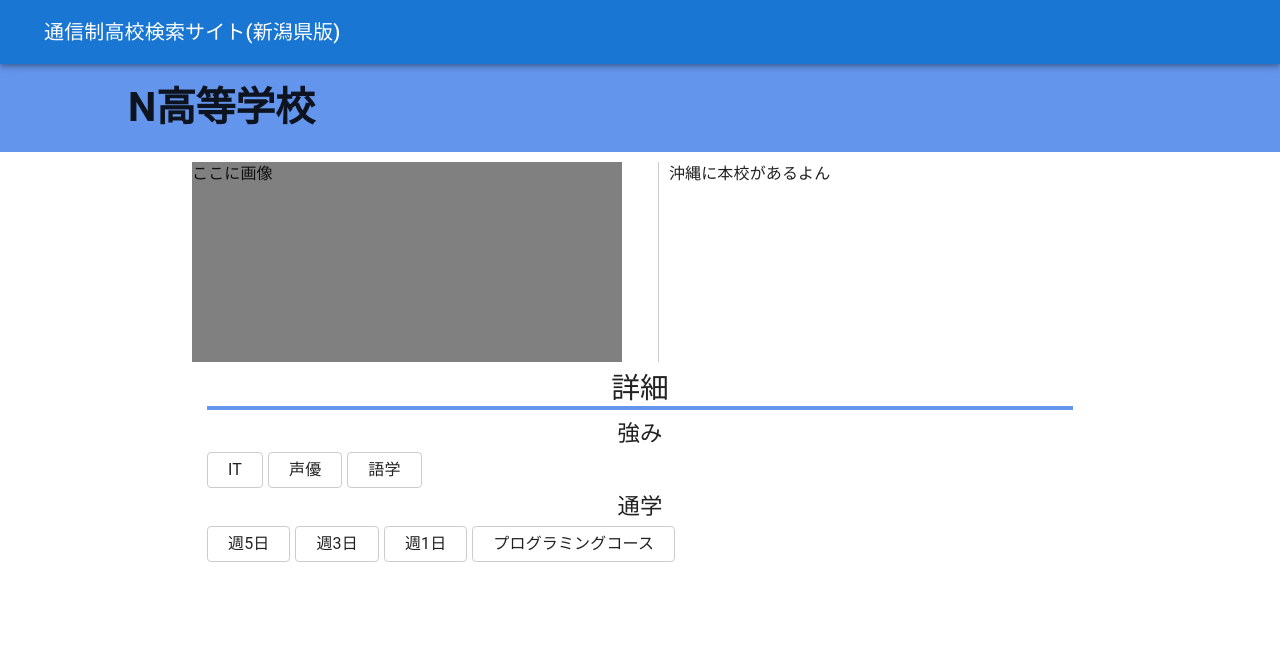
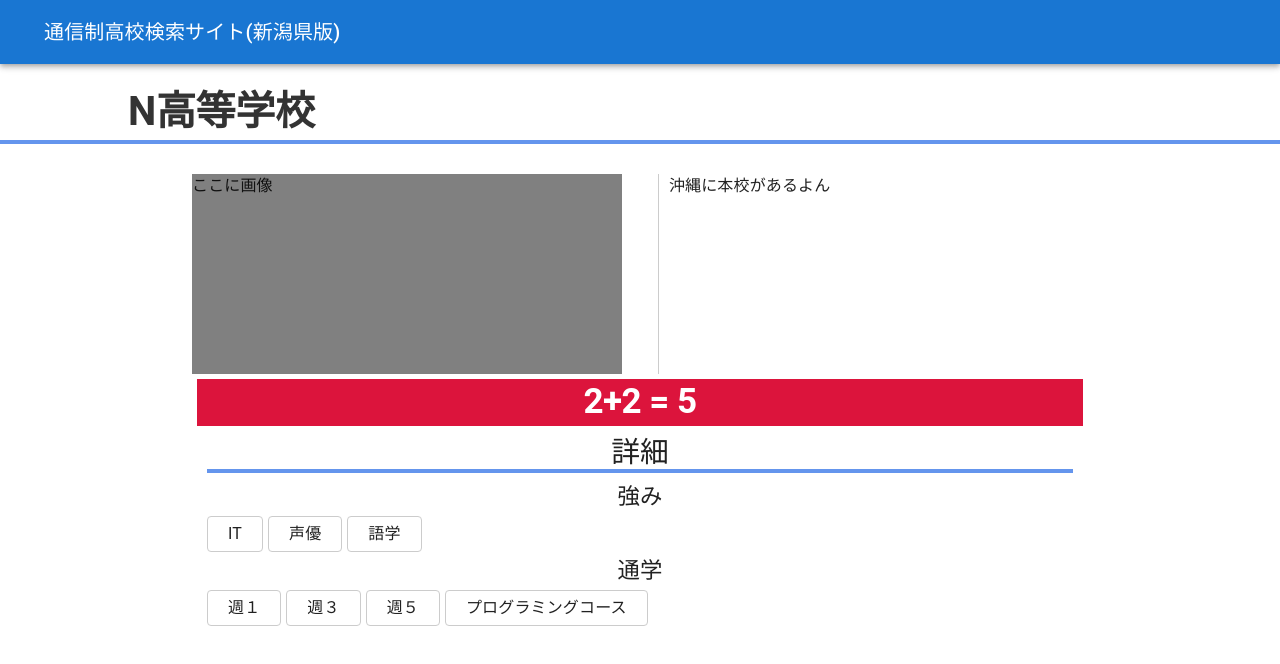
Before and after one commit to Sug1re/correspondence-app, a Next.js app: page /schoolsIntroduction in a window 1280 px wide. Shown: the top 664 px of the page. Built offline with nearby package versions, Linux system fonts and the light colour scheme.

Commit message:
一部コンポーネント化したのでコミット

```diff
--- a/app/schoolsIntroduction/page.tsx
+++ b/app/schoolsIntroduction/page.tsx
@@ -1,20 +1,31 @@
 import React from "react";
-import { Box, Typography } from "@mui/material";
+import { Box, ThemeProvider, Typography } from "@mui/material";
 import * as Component from "@/components/component";
+import InfoItem from "@/components/component/InfoItem";
 
 // // Nissy がここに学校の詳細ページをコーディング
 export default function schoolsIntroductionPage() {
   return (
     <>
+
       <Component.Header />
 
-      <Box sx={{ p: "20px 10%", bgcolor: "cornflowerblue" }}>
+      <Box sx={{ p: "20px 0", color: "#333"}}>
         {/* 見出し */}
-        <Typography variant="h2" sx={{ fontWeight: 600, fontSize: "2.5rem" }}>
+        <Typography variant="h2" sx={{
+          fontWeight: 600,
+          fontSize: "2.5rem",
+          display: "block",
+          borderBottom: "solid 4px #6495ed",
+          padding: "4px 10%",
+        }}>
           N高等学校
         </Typography>
       </Box>
-      <Box sx={{ p: 0, width: "70%", m: "10px auto" }}>
+      <Box sx={{
+        p: 0, width: "70%",
+        m: "10px auto",
+      }}>
         {/* メイン */}
         {/* 説明と画像 */}
         <Box sx={{ display: "flex", justifyContent: "space-between" }}>
@@ -31,6 +42,19 @@ export default function schoolsIntroductionPage() {
             {/* 説明欄 */}
             <Typography>沖縄に本校があるよん</Typography>
           </Box>
+        </Box>
+        {/* スローガン(正味いらんかも) */}
+        <Box sx={{ backgroundColor: "crimson", margin: "5px", padding: "3px"}}>
+          <Typography variant="h1"
+            sx={{
+              color: "white",
+              fontSize: "35px",
+              textAlign: "center",
+              fontWeight: "600"
+            }}
+          >
+            2+2 = 5
+          </Typography>
         </Box>
         {/* 詳細 */}
         <Box sx={{ m: "5px" }}>
@@ -53,36 +77,9 @@ export default function schoolsIntroductionPage() {
             強み
           </Typography>
           <Box sx={{ display: "flex", p: "5px" }}>
-            <Typography
-              sx={{
-                ml: "5px",
-                p: "5px 20px",
-                border: "solid 1px #ccc",
-                borderRadius: "4px",
-              }}
-            >
-              IT
-            </Typography>
-            <Typography
-              sx={{
-                ml: "5px",
-                p: "5px 20px",
-                border: "solid 1px #ccc",
-                borderRadius: "4px",
-              }}
-            >
-              声優
-            </Typography>
-            <Typography
-              sx={{
-                ml: "5px",
-                p: "5px 20px",
-                border: "solid 1px #ccc",
-                borderRadius: "4px",
-              }}
-            >
-              語学
-            </Typography>
+            <InfoItem text="IT" />
+            <InfoItem text="声優" />
+            <InfoItem text="語学" />
           </Box>
           {/* 通学 */}
           <Typography
@@ -92,46 +89,10 @@ export default function schoolsIntroductionPage() {
             通学
           </Typography>
           <Box sx={{ display: "flex", p: "5px" }}>
-            <Typography
-              sx={{
-                ml: "5px",
-                p: "5px 20px",
-                border: "solid 1px #ccc",
-                borderRadius: "4px",
-              }}
-            >
-              週5日
-            </Typography>
-            <Typography
-              sx={{
-                ml: "5px",
-                p: "5px 20px",
-                border: "solid 1px #ccc",
-                borderRadius: "4px",
-              }}
-            >
-              週3日
-            </Typography>
-            <Typography
-              sx={{
-                ml: "5px",
-                p: "5px 20px",
-                border: "solid 1px #ccc",
-                borderRadius: "4px",
-              }}
-            >
-              週1日
-            </Typography>
-            <Typography
-              sx={{
-                ml: "5px",
-                p: "5px 20px",
-                border: "solid 1px #ccc",
-                borderRadius: "4px",
-              }}
-            >
-              プログラミングコース
-            </Typography>
+            <InfoItem text="週１" />
+            <InfoItem text="週３" />
+            <InfoItem text="週５" />
+            <InfoItem text="プログラミングコース" />
           </Box>
         </Box>
       </Box>
--- /dev/null
+++ b/components/component/InfoItem.css
@@ -0,0 +1,6 @@
+.info_item {
+    margin-left: 5px;
+    padding: 5px 20px;
+    border: solid 1px #ccc;
+    border-radius: 4px;
+}
--- /dev/null
+++ b/components/component/InfoItem.tsx
@@ -0,0 +1,11 @@
+import "./InfoItem.css";
+
+const InfoItem = (props) => {
+    return (
+            <div className="info_item">
+                { props.text }
+            </div>
+    )
+}
+
+export default InfoItem
--- a/package.json
+++ b/package.json
@@ -21,6 +21,8 @@
     "next": "^15.0.4",
     "react": "^19.0.0",
     "react-dom": "^19.0.0",
+    "react-hook": "^0.0.1",
+    "react-hook-form": "^7.54.2",
     "tailwind-merge": "^2.5.5",
     "tailwindcss-animate": "^1.0.7"
   },
```
Also changed, not shown: 1 other file (tests, documents, lock files or other folders).
